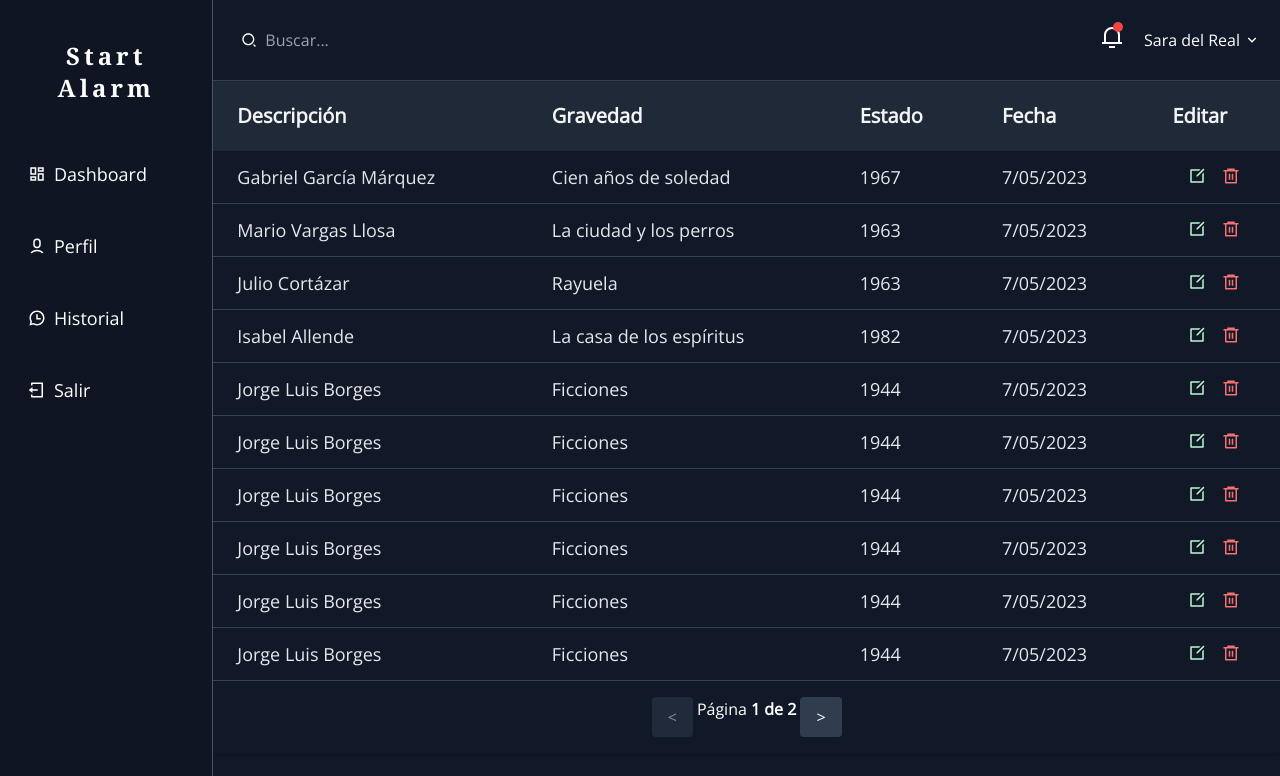
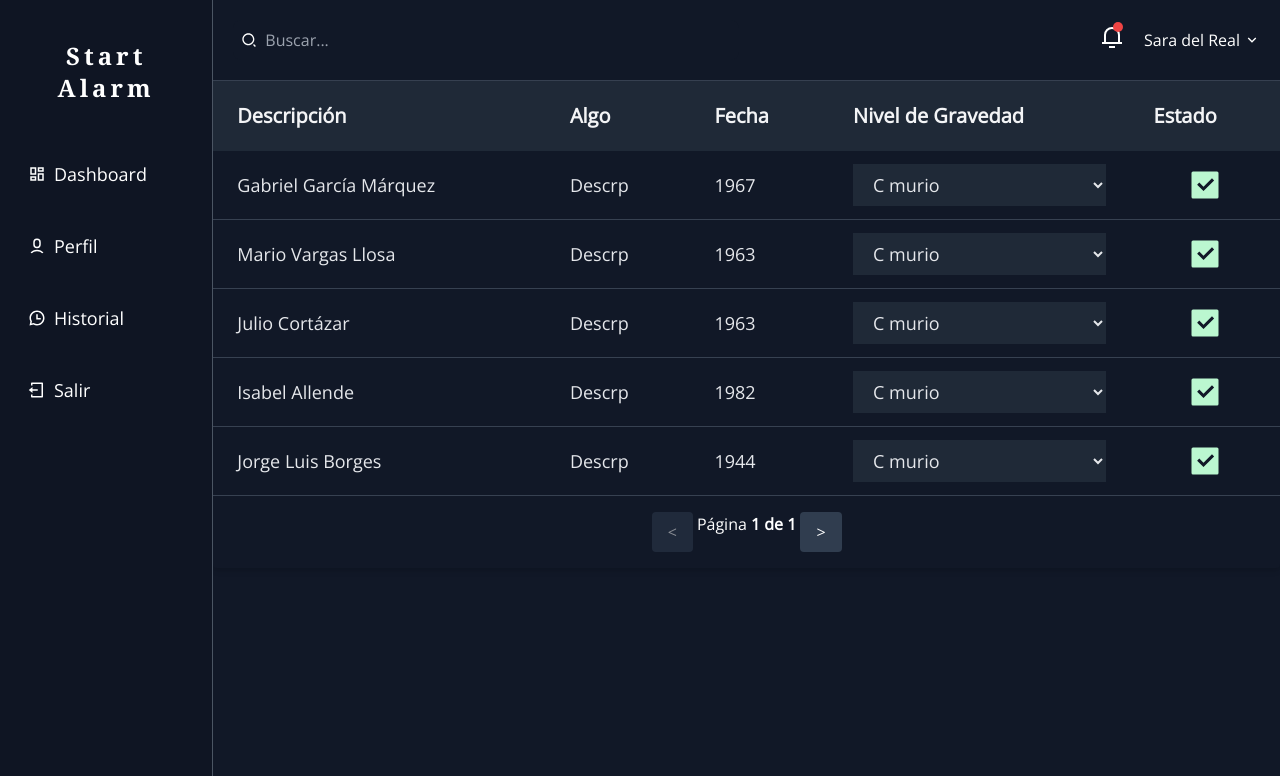
Before and after one commit to JordanARS/react-app, a React (Create React App) app: page /perfil in a window 1280 px wide. Shown: the top 776 px of the page. Built offline with nearby package versions, Linux system fonts and the light colour scheme.

Commit message:
Creadi el select de opciones y boton que desaparece

```diff
--- a/src/componentes/Perfil.js
+++ b/src/componentes/Perfil.js
@@ -10,8 +10,7 @@ import {
   RiArrowDownSLine,
   RiSearch2Line,
   RiCheckboxBlankCircleFill,
-  RiEditBoxLine,
-  RiDeleteBin6Line,
+  RiCheckboxFill,
 } from "react-icons/ri";
 import ModalNotifi from "./ModalNotifi";
 import { useTable, usePagination } from "react-table";
@@ -26,121 +25,31 @@ function Perfil() {
     () => [
       {
         descripcion: "Gabriel García Márquez",
-        gravedad: "Cien años de soledad",
+        gravedad: "Descrp",
         estado: "1967",
         fecha: "7/05/2023",
       },
       {
         descripcion: "Mario Vargas Llosa",
-        gravedad: "La ciudad y los perros",
+        gravedad: "Descrp",
         estado: "1963",
         fecha: "7/05/2023",
       },
       {
         descripcion: "Julio Cortázar",
-        gravedad: "Rayuela",
+        gravedad: "Descrp",
         estado: "1963",
         fecha: "7/05/2023",
       },
       {
         descripcion: "Isabel Allende",
-        gravedad: "La casa de los espíritus",
+        gravedad: "Descrp",
         estado: "1982",
         fecha: "7/05/2023",
       },
       {
         descripcion: "Jorge Luis Borges",
-        gravedad: "Ficciones",
-        estado: "1944",
-        fecha: "7/05/2023",
-      },
-      {
-        descripcion: "Jorge Luis Borges",
-        gravedad: "Ficciones",
-        estado: "1944",
-        fecha: "7/05/2023",
-      },
-      {
-        descripcion: "Jorge Luis Borges",
-        gravedad: "Ficciones",
-        estado: "1944",
-        fecha: "7/05/2023",
-      },
-      {
-        descripcion: "Jorge Luis Borges",
-        gravedad: "Ficciones",
-        estado: "1944",
-        fecha: "7/05/2023",
-      },
-      {
-        descripcion: "Jorge Luis Borges",
-        gravedad: "Ficciones",
-        estado: "1944",
-        fecha: "7/05/2023",
-      },
-      {
-        descripcion: "Jorge Luis Borges",
-        gravedad: "Ficciones",
-        estado: "1944",
-        fecha: "7/05/2023",
-      },
-      {
-        descripcion: "Jorge Luis Borges",
-        gravedad: "Ficciones",
-        estado: "1944",
-        fecha: "7/05/2023",
-      },
-      {
-        descripcion: "Jorge Luis Borges",
-        gravedad: "Ficciones",
-        estado: "1944",
-        fecha: "7/05/2023",
-      },
-      {
-        descripcion: "Jorge Luis Borges",
-        gravedad: "Ficciones",
-        estado: "1944",
-        fecha: "7/05/2023",
-      },
-      {
-        descripcion: "Jorge Luis Borges",
-        gravedad: "Ficciones",
-        estado: "1944",
-        fecha: "7/05/2023",
-      },
-      {
-        descripcion: "Jorge Luis Borges",
-        gravedad: "Ficciones",
-        estado: "1944",
-        fecha: "7/05/2023",
-      },
-      {
-        descripcion: "Jorge Luis Borges",
-        gravedad: "Ficciones",
-        estado: "1944",
-        fecha: "7/05/2023",
-      },
-      {
-        descripcion: "Jorge Luis Borges",
-        gravedad: "Ficciones",
-        estado: "1944",
-        fecha: "7/05/2023",
-      },
-      {
-        descripcion: "Jorge Luis Borges",
-        gravedad: "Ficciones",
-        estado: "1944",
-        fecha: "7/05/2023",
-      },
-      {
-        descripcion: "Jorge Luis Borges",
-        gravedad: "Ficciones",
-        estado: "1944",
-        fecha: "7/05/2023",
-      },
-      {
-        descripcion: "Jorge Luis Borges",
-        gravedad: "Ficciones",
+        gravedad: "Descrp",
         estado: "1944",
         fecha: "7/05/2023",
       },
@@ -155,19 +64,19 @@ function Perfil() {
         accessor: "descripcion",
       },
       {
-        Header: "Gravedad",
+        Header: "Algo",
         accessor: "gravedad",
       },
       {
-        Header: "Estado",
+        Header: "Fecha",
         accessor: "estado",
       },
       {
-        Header: "Fecha",
+        Header: "Nivel de Gravedad",
         accessor: "fecha",
       },
       {
-        Header: "Editar",
+        Header: "Estado",
         accessor: "editar",
       },
     ],
@@ -191,7 +100,15 @@ function Perfil() {
     state: { pageIndex }
   } = tableInstance;
 
-  const memoizedColumns = useMemo(() => columns, [columns]);
+  const [hiddenButtons, setHiddenButtons] = useState([]);
+
+  const toggleButtonVisibility = (rowIndex) => {
+    setHiddenButtons((hiddenButtons) => {
+      const newHiddenButtons = [...hiddenButtons];
+      newHiddenButtons[rowIndex] = !newHiddenButtons[rowIndex];
+      return newHiddenButtons;
+    });
+  };
 
   /* Parte izquierda del sidebar */
   const [sidebar, setSidebar] = useState(false);
@@ -335,16 +252,33 @@ function Perfil() {
                   return (
                     <tr {...row.getRowProps()} className="border-b border-gray-700 hover:bg-[#1F2934] hover:font-semibold hover:border-gray-400">
                       {row.cells.map((cell, j) => {
-                      if (j === row.cells.length - 1) {
+                        if (j === row.cells.length - 2) {
                           return (
-                          <td key={j} className="flex justify-evenly py-4 px-6 text-left whitespace-nowrap">
-                            <button className="text-green-200 hover:scale-125 transition-all">
-                              <RiEditBoxLine />
+                            <td
+                              key={j}
+                              className="py-3 px-6 text-left whitespace-nowrap max-w-xs overflow-hidden"
+                            >
+                              <select className="bg-gray-800 border-gray-800 text-gray-200 py-2 px-4 w-full">
+                                <option>C murio</option>
+                                <option>Sobrebivio</option>
+                                <option>Casi c nos va :(</option>
+                              </select>
+                            </td>
+                          );
+                        } else if (j === row.cells.length - 1) {
+                          return (
+                            <td
+                              key={j}
+                              className="flex justify-evenly py-4 px-6 text-left whitespace-nowrap"
+                            >
+                              <button
+                                className={`text-green-200 text-4xl hover:scale-125 transition-all ${
+                                  hiddenButtons[i] ? "hidden" : ""
+                                }`}
+                                onClick={() => toggleButtonVisibility(i)}
+                              >
+                                <RiCheckboxFill />
                               </button>
-                            <button className="text-red-400 hover:scale-125 transition-all">
-                              <RiDeleteBin6Line />
-                            </button>
-
                             </td>
                           );
                         } else {
@@ -376,11 +310,12 @@ function Perfil() {
               }`}>{'>'}</button>
             </div>
           </div>
-
         </>
 
         </div>
       </div>
+
+
       {/* Modal de Notificaciones */}
       <ModalNotifi
         isVisible={showModalNotifi}
```
Lines whose indentation alone changed are shown as unchanged.
